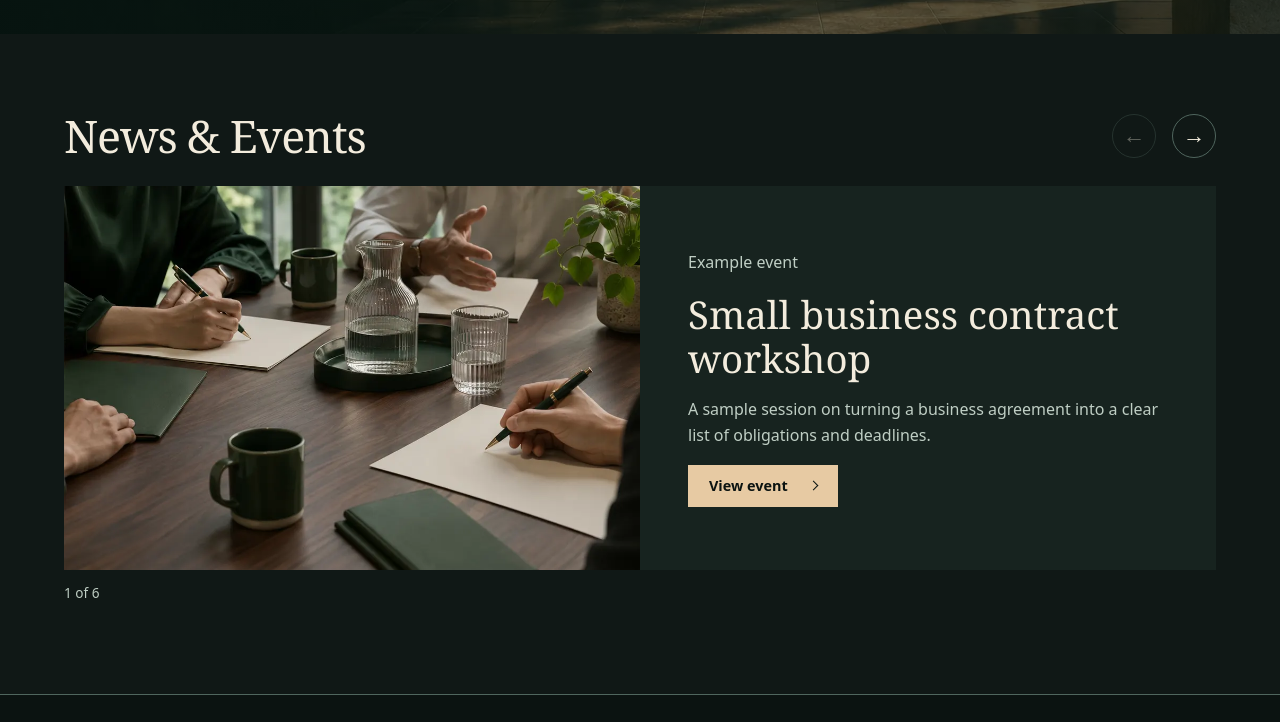
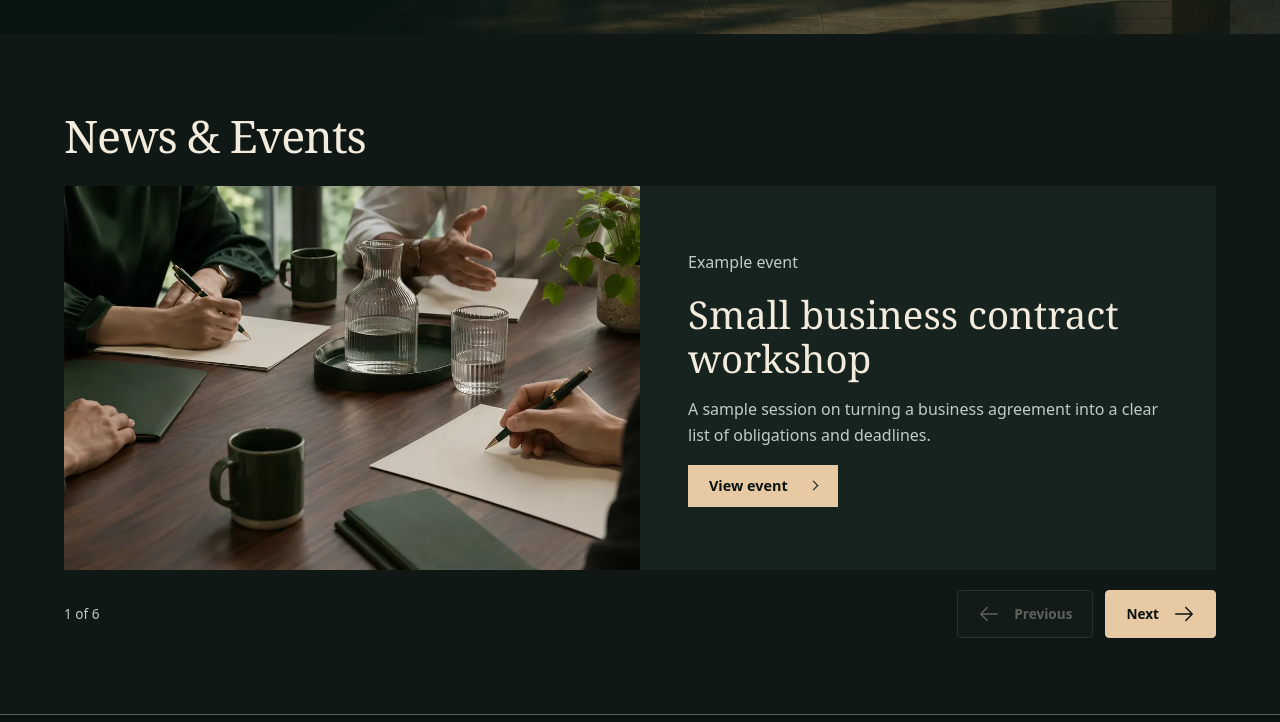
Before and after one commit to QuintonPang/ahsk-static-website, an Astro site: page / in a window 1280 px wide. Shown: the part 730-1452 px from the top of the page. Built offline with nearby package versions, Linux system fonts and the light colour scheme; Astro itself is replaced by a stand-in of ours.

Commit message:
Refine carousel navigation with labeled controls and matching gold accents

```diff
--- a/src/components/EventCarousel.astro
+++ b/src/components/EventCarousel.astro
@@ -10,10 +10,7 @@ const images = [
 {events.length > 0 && <section class="wrap event-carousel" aria-labelledby="carousel-heading" aria-roledescription="carousel">
   <div class="carousel-heading">
     <h2 id="carousel-heading">News &amp; Events</h2>
-    {events.length > 1 && <div class="carousel-controls" hidden>
-      <button type="button" data-previous aria-label="Previous event" aria-controls="event-slides">←</button>
-      <button type="button" data-next aria-label="Next event" aria-controls="event-slides">→</button>
-    </div>}
+
   </div>
   <div class="carousel-track" id="event-slides" tabindex="0" aria-label="Event highlights. Swipe or use the arrow keys to browse.">
     {events.map((event, index) => {
@@ -29,7 +26,13 @@ const images = [
       </article>;
     })}
   </div>
-  <p class="carousel-position" aria-live="polite" aria-atomic="true" data-position>1 of {events.length}</p>
+  <div class="carousel-footer">
+    <p class="carousel-position" aria-live="polite" aria-atomic="true" data-position>1 of {events.length}</p>
+    {events.length > 1 && <div class="carousel-controls" hidden>
+      <button type="button" data-previous aria-label="Previous event" aria-controls="event-slides"><svg viewBox="0 0 24 24" aria-hidden="true" fill="none" stroke="currentColor" stroke-width="1.6" stroke-linecap="round" stroke-linejoin="round"><path d="m10 5-7 7 7 7M3 12h18" /></svg><span>Previous</span></button>
+      <button type="button" data-next aria-label="Next event" aria-controls="event-slides"><span>Next</span><svg viewBox="0 0 24 24" aria-hidden="true" fill="none" stroke="currentColor" stroke-width="1.6" stroke-linecap="round" stroke-linejoin="round"><path d="m14 5 7 7-7 7M3 12h18" /></svg></button>
+    </div>}
+  </div>
 </section>}
 <script>
   document.querySelectorAll<HTMLElement>('.event-carousel').forEach(carousel => {
@@ -65,6 +68,7 @@ const images = [
     });
     new ResizeObserver(update).observe(track);
     if (controls) controls.hidden = false;
+    carousel.classList.add('is-enhanced');
     update();
   });
 </script>
--- a/src/styles/site.css
+++ b/src/styles/site.css
@@ -195,21 +195,46 @@ textarea { resize: vertical; }
 .office-map { margin-top: 28px; }
 .office-map iframe { display: block; width: 100%; height: 300px; border: 1px solid var(--line); margin-bottom: 12px; color-scheme: light; }
 .event-carousel { padding-block: clamp(36px, 6vw, 76px); min-width: 0; }
-.carousel-heading, .carousel-controls { display: flex; align-items: center; gap: 16px; }
+.carousel-heading, .carousel-controls, .carousel-footer { display: flex; align-items: center; gap: 12px; }
 .carousel-heading { justify-content: space-between; margin-bottom: 24px; }
 .carousel-heading h2 { margin: 0; }
 .carousel-controls[hidden] { display: none; }
-.carousel-controls button { width: 44px; height: 44px; background: transparent; color: var(--ink); border: 1px solid var(--line); border-radius: 50%; cursor: pointer; font-size: 1.4rem; }
+.carousel-footer { justify-content: space-between; margin-top: 20px; }
+.carousel-controls button {
+  display: inline-flex;
+  justify-content: center;
+  align-items: center;
+  gap: 14px;
+  min-height: 48px;
+  padding: 12px 20px;
+  border: 1px solid var(--line);
+  border-radius: 4px;
+  background: var(--surface);
+  color: var(--ink);
+  cursor: pointer;
+  font: 600 .85rem/1.2 system-ui, sans-serif;
+}
+.carousel-controls [data-next] { background: var(--gold); border-color: var(--gold); color: var(--chrome); }
+.carousel-controls svg { width: 22px; height: 22px; flex-shrink: 0; }
 .carousel-controls button:disabled { opacity: .35; cursor: default; }
+.event-carousel.is-enhanced .carousel-track { scrollbar-width: none; }
+.event-carousel.is-enhanced .carousel-track::-webkit-scrollbar { display: none; }
+@media (hover: hover) {
+  .carousel-controls button:not(:disabled):hover { background: var(--ink); border-color: var(--ink); color: var(--chrome); }
+}
+@media (prefers-reduced-motion: no-preference) {
+  .carousel-controls button { transition: background-color 160ms ease, border-color 160ms ease, color 160ms ease; }
+}
 .carousel-track { display: flex; overflow-x: auto; scroll-snap-type: x mandatory; overscroll-behavior-x: contain; scrollbar-width: thin; scrollbar-color: var(--line) var(--deep); }
 .carousel-slide { flex: 0 0 100%; min-width: 0; display: grid; grid-template-columns: minmax(0, 1fr) minmax(0, 1fr); scroll-snap-align: start; background: var(--surface); }
 .carousel-slide img { display: block; width: 100%; height: 100%; min-height: 300px; object-fit: cover; }
 .carousel-copy { align-self: center; padding: clamp(24px, 4vw, 48px); }
 .carousel-copy h3 { font: 400 clamp(1.6rem, 3vw, 2.4rem)/1.15 Georgia, serif; margin: 0 0 16px; }
 .carousel-copy p { color: var(--muted); }
-.carousel-position { color: var(--muted); margin-top: 12px; font-size: .85rem; }
+.carousel-position { color: var(--muted); margin: 0; font: .85rem/1.2 system-ui, sans-serif; font-variant-numeric: tabular-nums; white-space: nowrap; }
 @media (max-width: 760px) {
   .updates-list { grid-template-columns: minmax(0, 1fr); }
+  .carousel-controls button { gap: 8px; padding: 12px 14px; }
   .carousel-slide { grid-template-columns: minmax(0, 1fr); }
   .carousel-slide img { min-height: 0; height: 220px; }
 }
```
